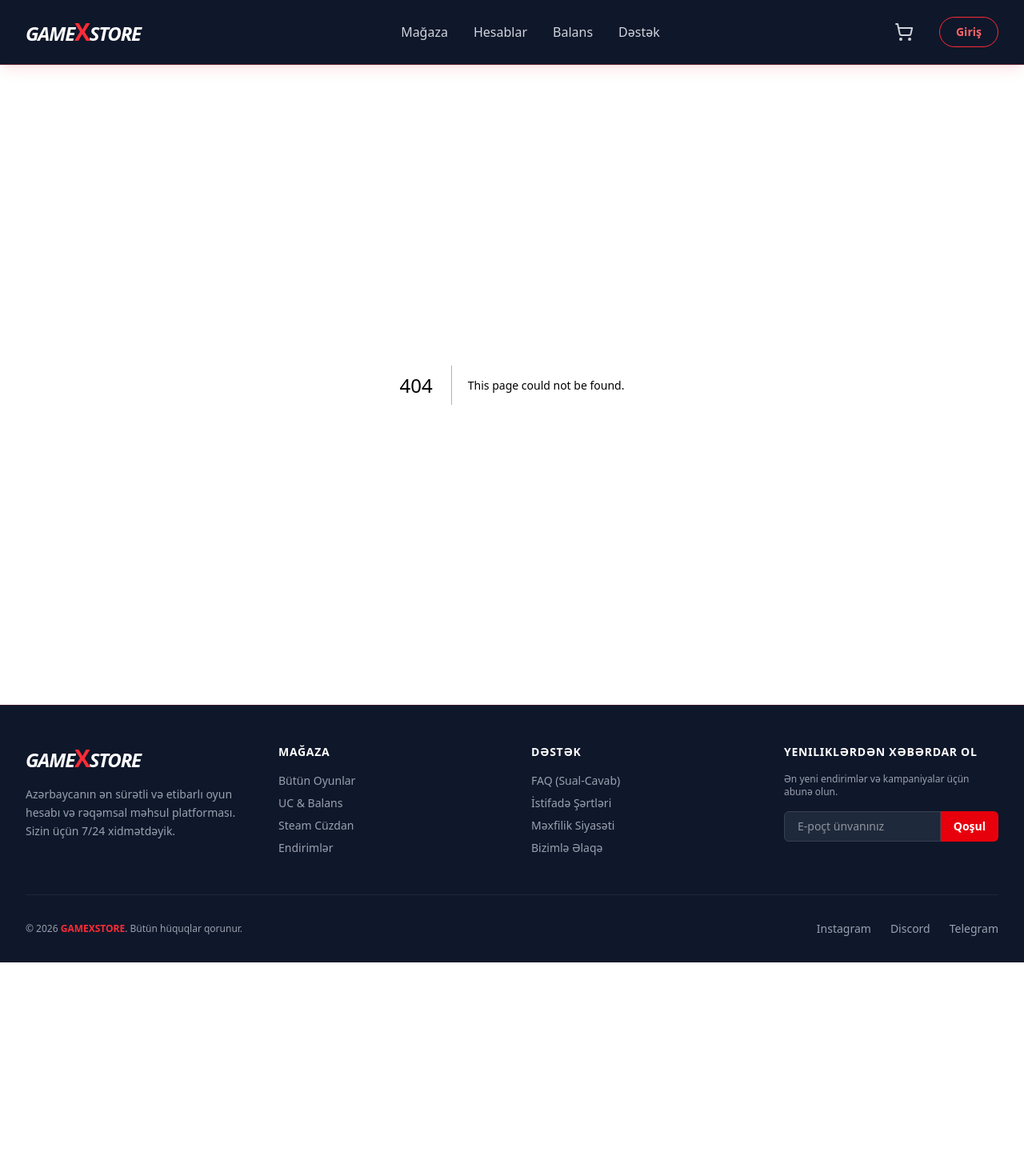
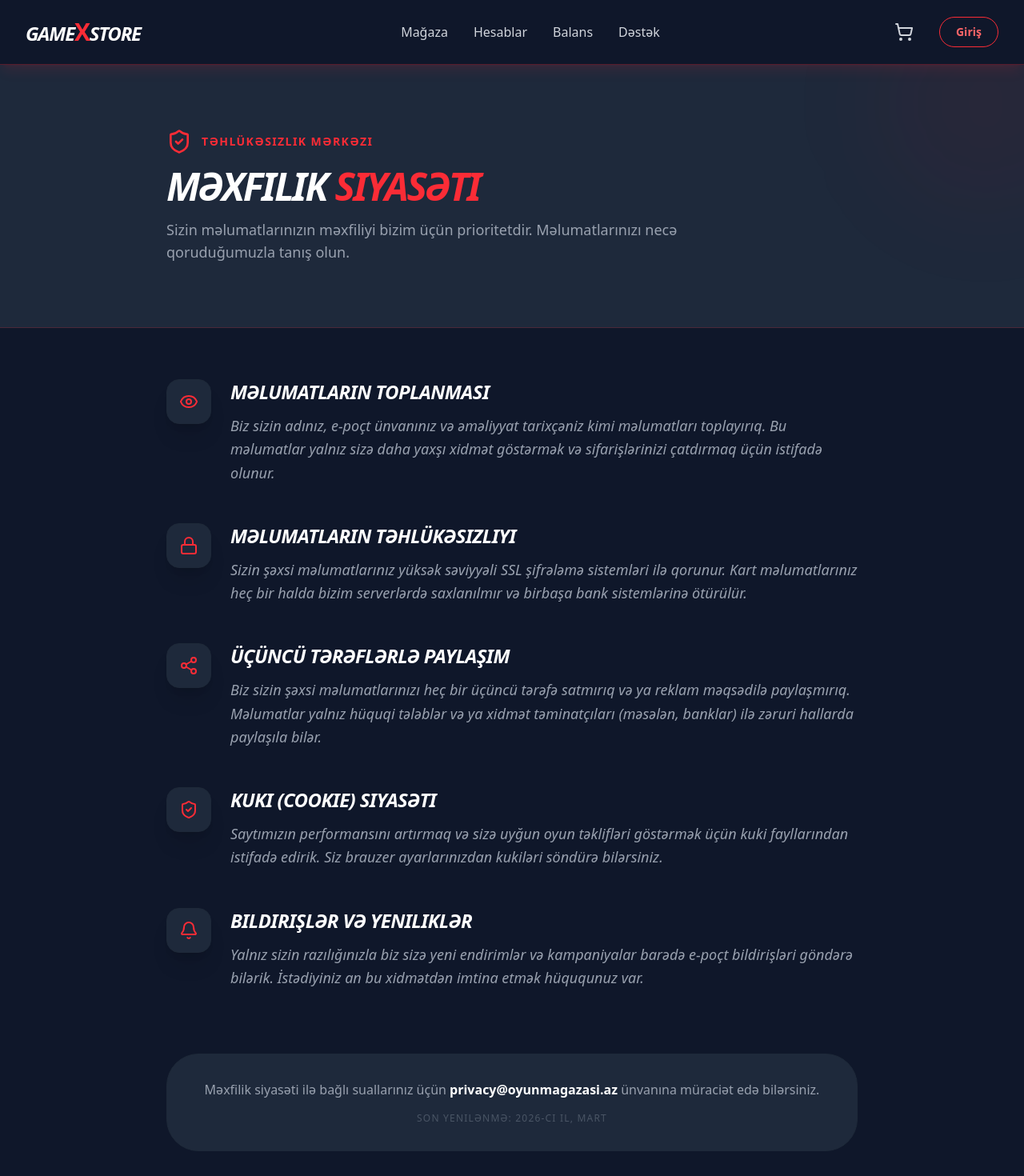
Before and after one commit to m1mmdli56/game-project, a Next.js app: page /privacy in a window 1280 px wide. Before the commit this address had no page. Shown: the top 1470 px of the page at 80% size. Before the commit the page ends 1203 px from the top, so only its background shows below. Built offline with nearby package versions, Linux system fonts and the light colour scheme.

Commit message:
privacy new added page

```diff
--- /dev/null
+++ b/src/app/privacy/page.jsx
@@ -0,0 +1,100 @@
+"use client";
+import { ShieldCheck, Eye, Lock, Share2, Bell } from "lucide-react";
+
+const PrivacyPage = () => {
+  const policies = [
+    {
+      title: "Məlumatların Toplanması",
+      icon: <Eye className="text-red-500" />,
+      description:
+        "Biz sizin adınız, e-poçt ünvanınız və əməliyyat tarixçəniz kimi məlumatları toplayırıq. Bu məlumatlar yalnız sizə daha yaxşı xidmət göstərmək və sifarişlərinizi çatdırmaq üçün istifadə olunur.",
+    },
+    {
+      title: "Məlumatların Təhlükəsizliyi",
+      icon: <Lock className="text-red-500" />,
+      description:
+        "Sizin şəxsi məlumatlarınız yüksək səviyyəli SSL şifrələmə sistemləri ilə qorunur. Kart məlumatlarınız heç bir halda bizim serverlərdə saxlanılmır və birbaşa bank sistemlərinə ötürülür.",
+    },
+    {
+      title: "Üçüncü Tərəflərlə Paylaşım",
+      icon: <Share2 className="text-red-500" />,
+      description:
+        "Biz sizin şəxsi məlumatlarınızı heç bir üçüncü tərəfə satmırıq və ya reklam məqsədilə paylaşmırıq. Məlumatlar yalnız hüquqi tələblər və ya xidmət təminatçıları (məsələn, banklar) ilə zəruri hallarda paylaşıla bilər.",
+    },
+    {
+      title: "Kuki (Cookie) Siyasəti",
+      icon: <ShieldCheck className="text-red-500" />,
+      description:
+        "Saytımızın performansını artırmaq və sizə uyğun oyun təklifləri göstərmək üçün kuki fayllarından istifadə edirik. Siz brauzer ayarlarınızdan kukiləri söndürə bilərsiniz.",
+    },
+    {
+      title: "Bildirişlər və Yeniliklər",
+      icon: <Bell className="text-red-500" />,
+      description:
+        "Yalnız sizin razılığınızla biz sizə yeni endirimlər və kampaniyalar barədə e-poçt bildirişləri göndərə bilərik. İstədiyiniz an bu xidmətdən imtina etmək hüququnuz var.",
+    },
+  ];
+
+  return (
+    <div className="bg-[#0f172a] min-h-screen text-white pb-20">
+      {/* Header Bölməsi */}
+      <div className="bg-[#1e293b] py-20 border-b border-red-500/20 relative overflow-hidden">
+        <div className="max-w-4xl mx-auto px-4 relative z-10 text-center md:text-left">
+          <div className="flex items-center justify-center md:justify-start gap-3 mb-4 text-red-500">
+            <ShieldCheck size={32} />
+            <span className="font-black uppercase tracking-widest text-sm">
+              Təhlükəsizlik Mərkəzi
+            </span>
+          </div>
+          <h1 className="text-5xl font-black italic uppercase tracking-tighter">
+            Məxfilik <span className="text-red-500">Siyasəti</span>
+          </h1>
+          <p className="text-gray-400 mt-4 text-lg max-w-2xl">
+            Sizin məlumatlarınızın məxfiliyi bizim üçün prioritetdir.
+            Məlumatlarınızı necə qoruduğumuzla tanış olun.
+          </p>
+        </div>
+        {/* Arxa fon dekorasiyası */}
+        <div className="absolute top-0 right-0 w-64 h-64 bg-red-600/5 rounded-full blur-3xl -mr-20 -mt-20"></div>
+      </div>
+
+      <div className="max-w-4xl mx-auto px-4 mt-16">
+        <div className="grid grid-cols-1 gap-12">
+          {policies.map((policy, index) => (
+            <div key={index} className="flex flex-col md:flex-row gap-6 group">
+              <div className="shrink-0">
+                <div className="w-14 h-14 bg-[#1e293b] border border-gray-800 rounded-2xl flex items-center justify-center group-hover:border-red-500/50 transition-colors shadow-xl">
+                  {policy.icon}
+                </div>
+              </div>
+              <div className="space-y-3">
+                <h2 className="text-2xl font-black italic uppercase tracking-tight text-white group-hover:text-red-500 transition-colors">
+                  {policy.title}
+                </h2>
+                <p className="text-gray-400 leading-relaxed text-lg italic">
+                  {policy.description}
+                </p>
+              </div>
+            </div>
+          ))}
+        </div>
+
+        {/* Alt Bilgi */}
+        <div className="mt-20 p-8 bg-[#1e293b] border border-gray-800 rounded-[2.5rem] text-center">
+          <p className="text-gray-400">
+            Məxfilik siyasəti ilə bağlı suallarınız üçün{" "}
+            <span className="text-white font-bold">
+              privacy@oyunmagazasi.az
+            </span>{" "}
+            ünvanına müraciət edə bilərsiniz.
+          </p>
+          <p className="text-gray-600 text-xs mt-4 uppercase tracking-widest">
+            Son Yenilənmə: 2026-cı il, Mart
+          </p>
+        </div>
+      </div>
+    </div>
+  );
+};
+
+export default PrivacyPage;
```
